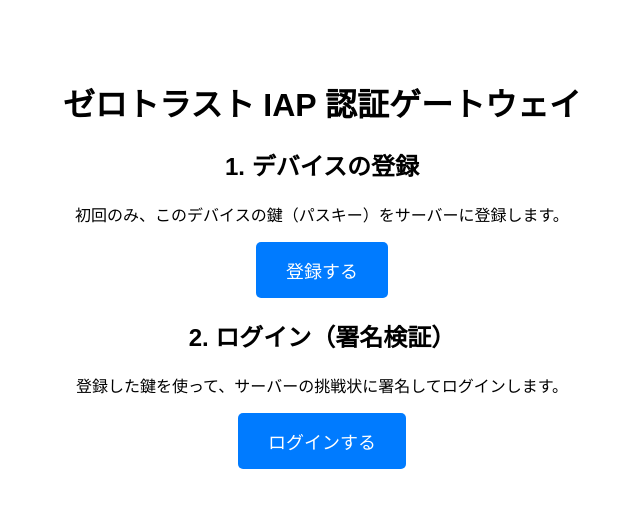
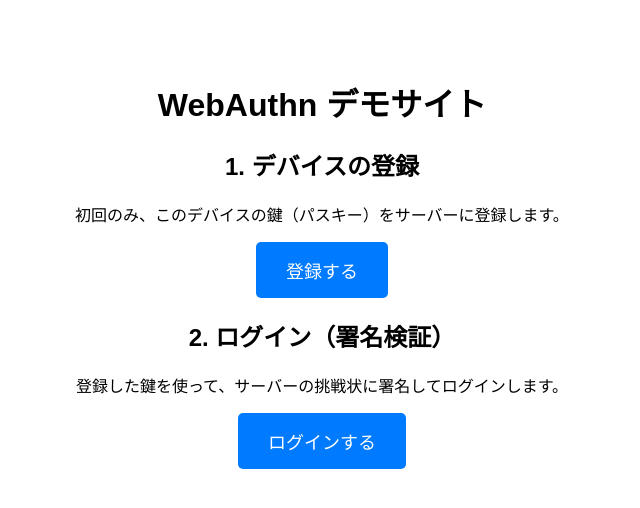
Before and after one commit to haruto5100/webauthn-demo, a plain HTML site: page frontend/index.html in a window 1280 px wide. Shown: the whole page, without its empty margins (318-958 px from the left). Drawn offline with Linux system fonts and the light colour scheme.

Commit message:
Update index.html

```diff
--- a/frontend/index.html
+++ b/frontend/index.html
@@ -2,12 +2,12 @@
 <html lang="ja">
 <head>
     <meta charset="UTF-8">
-    <title>WebAuthn Demo (Week 9)</title>
+    <title>WebAuthn Demo</title>
     <link rel="stylesheet" href="style.css">
 </head>
 <body>
     <div class="container">
-        <h1>ゼロトラスト IAP 認証ゲートウェイ</h1>
+        <h1>WebAuthn デモサイト</h1>
 
         <div class="card">
             <h2>1. デバイスの登録</h2>
```
